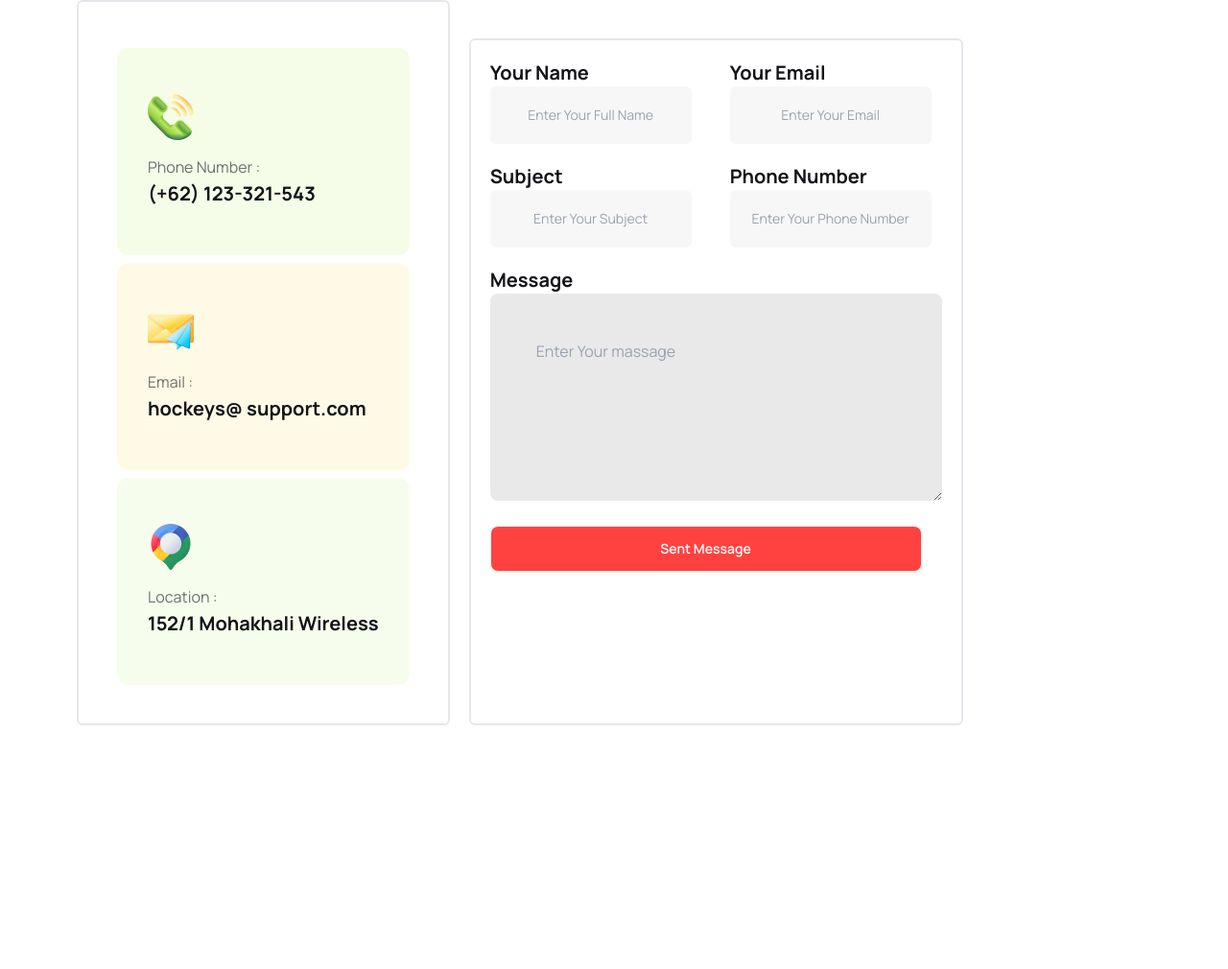
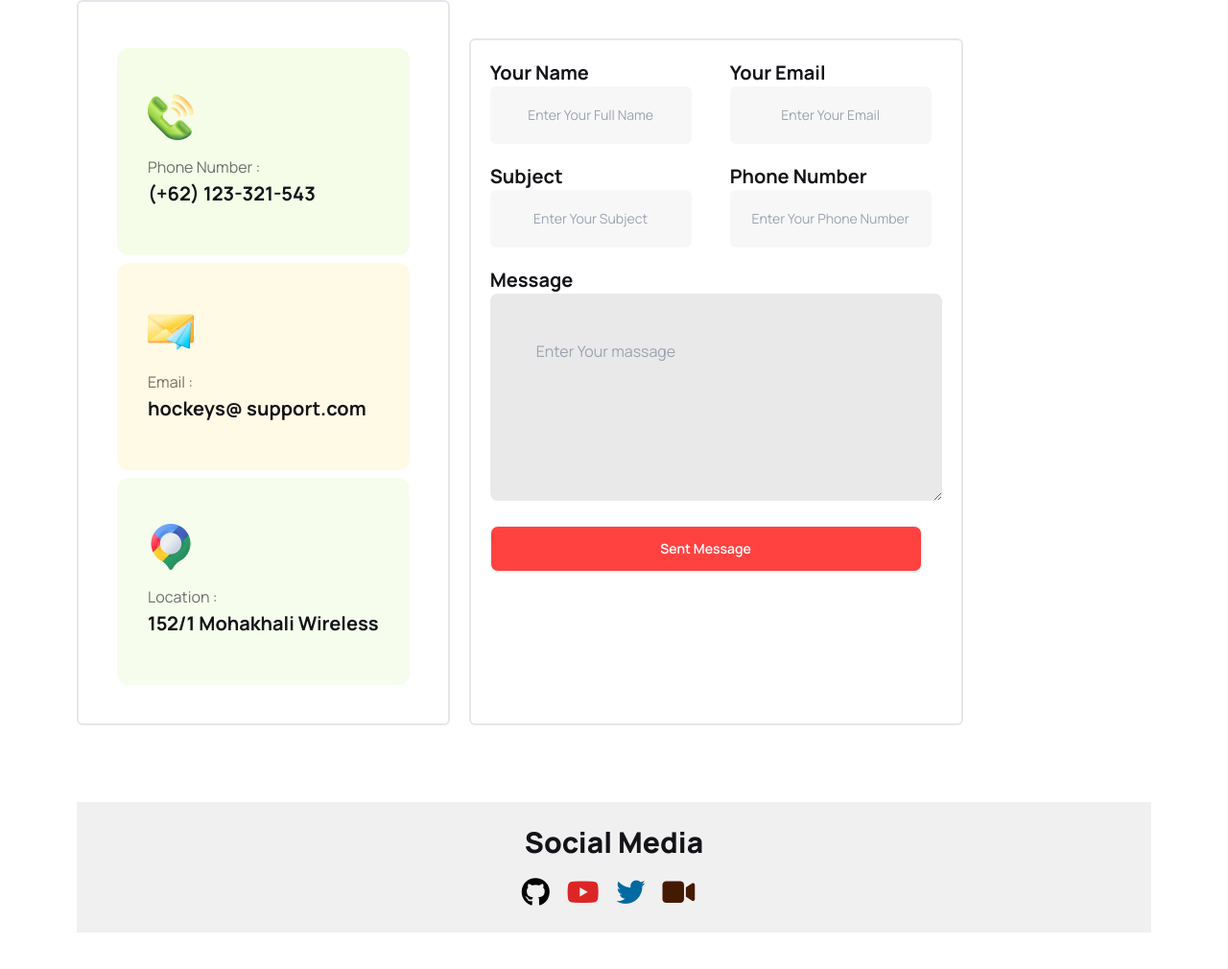
Before and after one commit to Nahid3d/Assngment-3, a plain HTML site: page index.html in a window 1280 px wide. Shown: the part 3890-4900 px from the top of the page at 96% size. Before the commit the page ends 4726 px from the top, so only its background shows below. Drawn offline with nearby package versions, Linux system fonts and the light colour scheme.

Commit message:
socal ico added

```diff
--- a/index.html
+++ b/index.html
@@ -774,6 +774,23 @@
         </div>
       </section>
 
+      <!-- Social Media section  -->
+      <section class="mx-20 my-20  bg-[#13131810]">
+        <div class="container p-6">
+          <div>
+            <h3 class="text-[#131318] text-3xl font-extrabold text-center ">
+              Social Media
+            </h3>
+            <div class="text-center mt-4 text-3xl ">
+              <i class="fa-brands fa-github mr-3 text-black"></i>
+              <i class="fa-brands fa-youtube mr-3 text-red-600"></i>
+              <i class="fa-brands fa-twitter mr-3 text-sky-700"></i>
+              <i class="fa-solid fa-video mr-3 text-amber-950"></i>
+            </div>
+          </div>
+        </div>
+      </section>
+
     </main>
     <footer>
 
```
